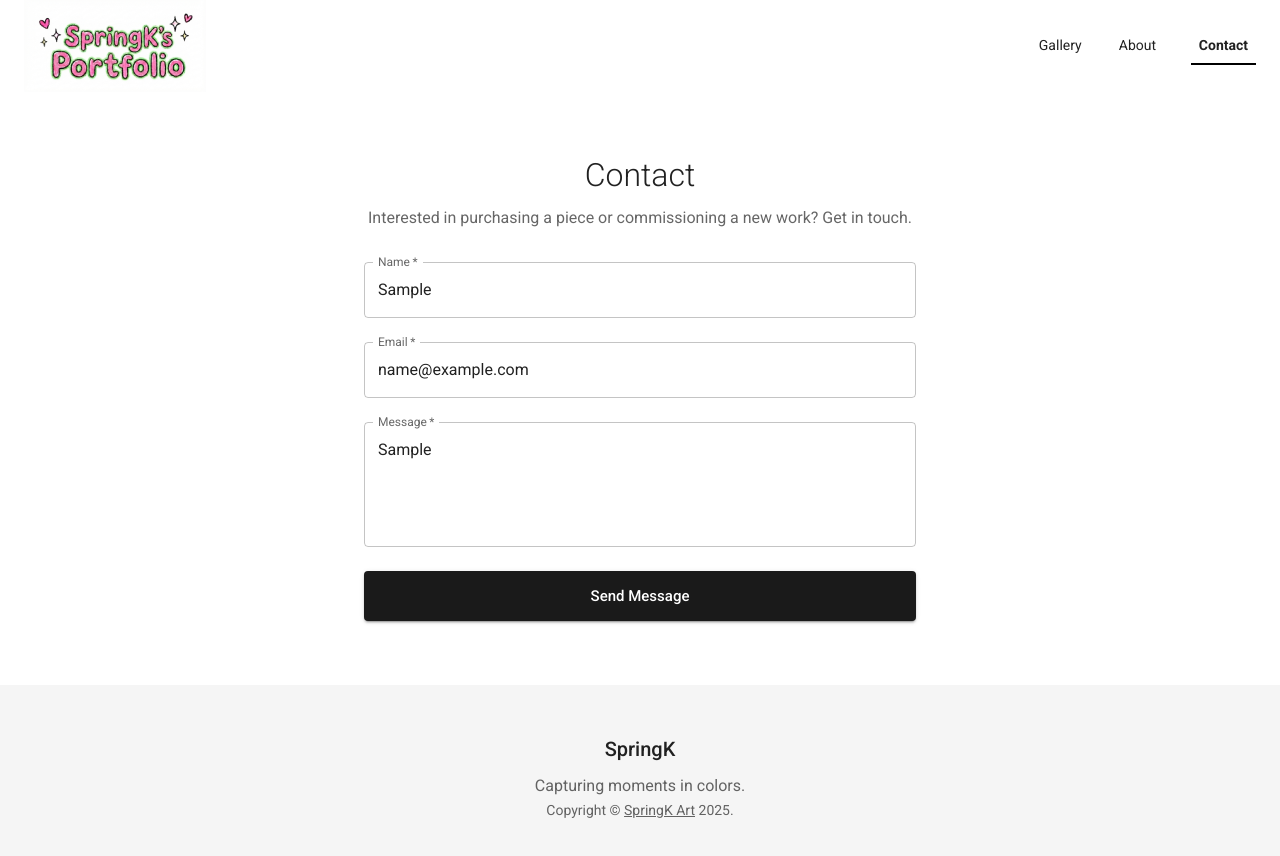
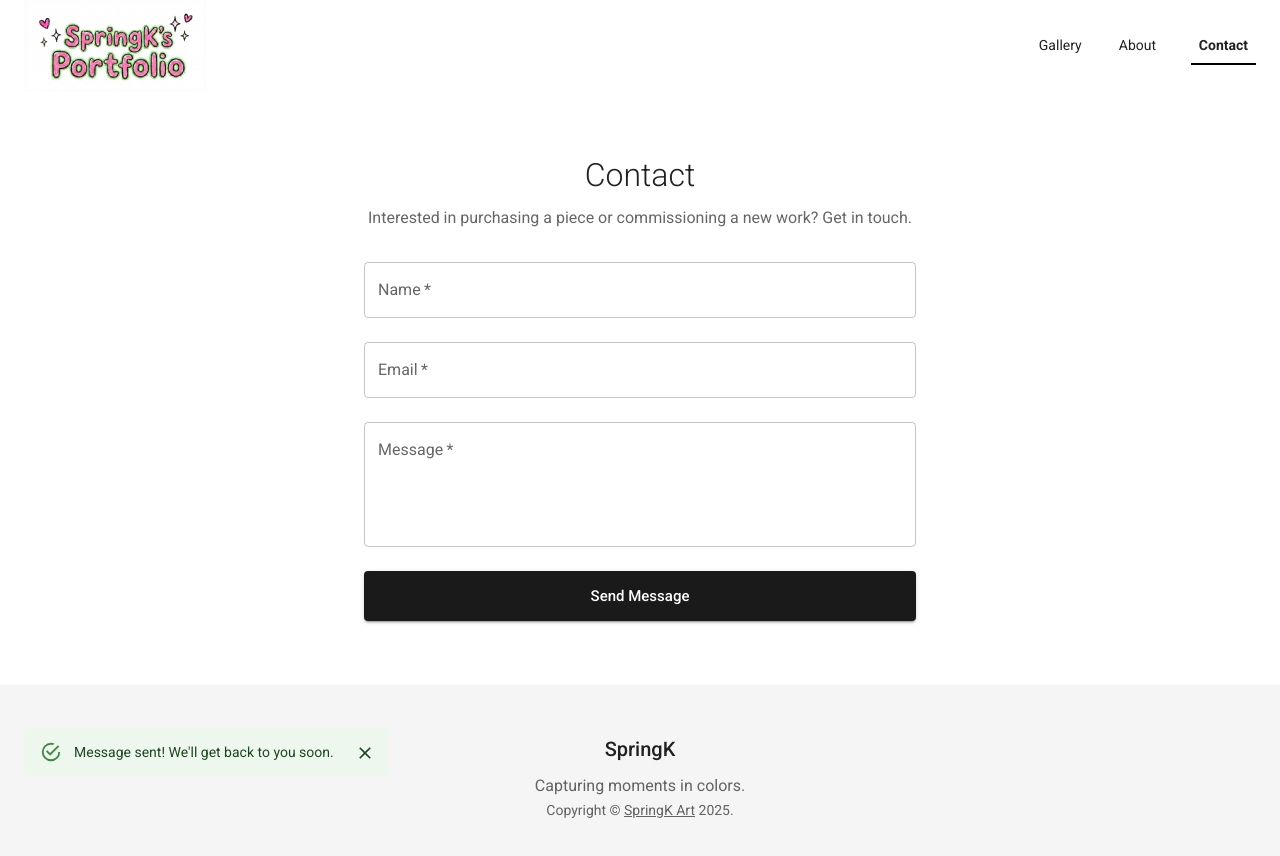
Before and after one commit to jaylee1021/springk_portfolio, a Next.js app: page /contact in a window 1280 px wide. Both pictures are taken after typing "Sample", "name@example.com", "Sample" into the empty fields and a click on the button "Send Message". Shown: the top 856 px of the page. Built offline with nearby package versions, Linux system fonts and the light colour scheme.

Commit message:
install emailjs and use emailjs for contact

```diff
--- a/package.json
+++ b/package.json
@@ -9,6 +9,7 @@
     "lint": "eslint"
   },
   "dependencies": {
+    "@emailjs/browser": "^4.4.1",
     "@emotion/react": "^11.14.0",
     "@emotion/styled": "^11.14.1",
     "@mui/material": "^7.3.6",
--- a/src/app/contact/page.tsx
+++ b/src/app/contact/page.tsx
@@ -1,13 +1,71 @@
 'use client';
 
+import * as React from 'react';
 import Container from '@mui/material/Container';
 import Typography from '@mui/material/Typography';
 import Box from '@mui/material/Box';
 import TextField from '@mui/material/TextField';
 import Button from '@mui/material/Button';
 import Stack from '@mui/material/Stack';
+import Snackbar from '@mui/material/Snackbar';
+import CircularProgress from '@mui/material/CircularProgress';
+import Alert from '@mui/material/Alert';
+
+import emailjs from '@emailjs/browser';
 
 export default function Contact() {
+  const [open, setOpen] = React.useState(false);
+  const [loading, setLoading] = React.useState(false);
+  const [submitted, setSubmitted] = React.useState(false);
+  const [formData, setFormData] = React.useState({
+    name: '',
+    email: '',
+    message: ''
+  });
+
+  const handleChange = (e: React.ChangeEvent<HTMLInputElement>) => {
+    setFormData({
+      ...formData,
+      [e.target.name]: e.target.value
+    });
+  };
+
+  const handleSubmit = async (e: React.FormEvent) => {
+    e.preventDefault();
+    setSubmitted(true);
+    if (formData.name && formData.email && formData.message) {
+      setLoading(true);
+
+      const serviceId = 'service_09qztxg'; // Replace with process.env.NEXT_PUBLIC_EMAILJS_SERVICE_ID
+      const templateId = 'template_ugsb9om'; // Replace with process.env.NEXT_PUBLIC_EMAILJS_TEMPLATE_ID
+      const publicKey = '97iQ589M9zACk5NYA'; // Replace with process.env.NEXT_PUBLIC_EMAILJS_PUBLIC_KEY
+
+      const templateParams = {
+        from_name: formData.name,
+        from_email: formData.email,
+        message: formData.message,
+        to_name: 'SpringK',
+      };
+
+      try {
+        await emailjs.send(serviceId, templateId, templateParams, publicKey);
+        console.log('Email sent successfully');
+        setOpen(true);
+        setFormData({ name: '', email: '', message: '' });
+        setSubmitted(false);
+      } catch (error) {
+        console.error('Failed to send email:', error);
+        alert('Failed to send message. Please try again or email directly.');
+      } finally {
+        setLoading(false);
+      }
+    }
+  };
+
+  const handleClose = () => {
+    setOpen(false);
+  };
+
   return (
     <Container maxWidth="sm" sx={{ py: 8 }}>
       <Typography variant="h2" gutterBottom align="center">
@@ -17,16 +75,52 @@ export default function Contact() {
         Interested in purchasing a piece or commissioning a new work? Get in touch.
       </Typography>
 
-      <Box component="form" noValidate autoComplete="off" sx={{ mt: 4 }}>
+      <Box component="form" noValidate autoComplete="off" onSubmit={handleSubmit} sx={{ mt: 4 }}>
         <Stack spacing={3}>
-          <TextField label="Name" fullWidth required />
-          <TextField label="Email" type="email" fullWidth required />
-          <TextField label="Message" multiline rows={4} fullWidth required />
-          <Button variant="contained" size="large" sx={{ py: 1.5 }}>
-            Send Message
+          <TextField
+            error={submitted && formData.name === ''}
+            helperText={submitted && formData.name === '' ? 'Name is required' : ''}
+            label="Name"
+            name="name"
+            value={formData.name}
+            onChange={handleChange}
+            fullWidth
+            required
+          />
+          <TextField
+          error={submitted && formData.email === ''}
+            helperText={submitted && formData.email === '' ? 'Email is required' : ''}
+            label="Email"
+            name="email"
+            type="email"
+            value={formData.email}
+            onChange={handleChange}
+            fullWidth
+            required
+          />
+          <TextField
+            error={submitted && formData.message === ''}
+            helperText={submitted && formData.message === '' ? 'Message is required' : ''}
+            label="Message"
+            name="message"
+            value={formData.message}
+            onChange={handleChange}
+            multiline
+            rows={4}
+            fullWidth
+            required
+          />
+          <Button type="submit" variant="contained" size="large" sx={{ py: 1.5 }} disabled={loading}>
+            {loading ? <CircularProgress size={24} color="inherit" /> : 'Send Message'}
           </Button>
         </Stack>
       </Box>
+
+      <Snackbar open={open} autoHideDuration={6000} onClose={handleClose}>
+        <Alert onClose={handleClose} severity="success" sx={{ width: '100%' }}>
+          Message sent! We&apos;ll get back to you soon.
+        </Alert>
+      </Snackbar>
     </Container>
   );
 }
```
Also changed, not shown: 1 other file (tests, documents, lock files or other folders).
